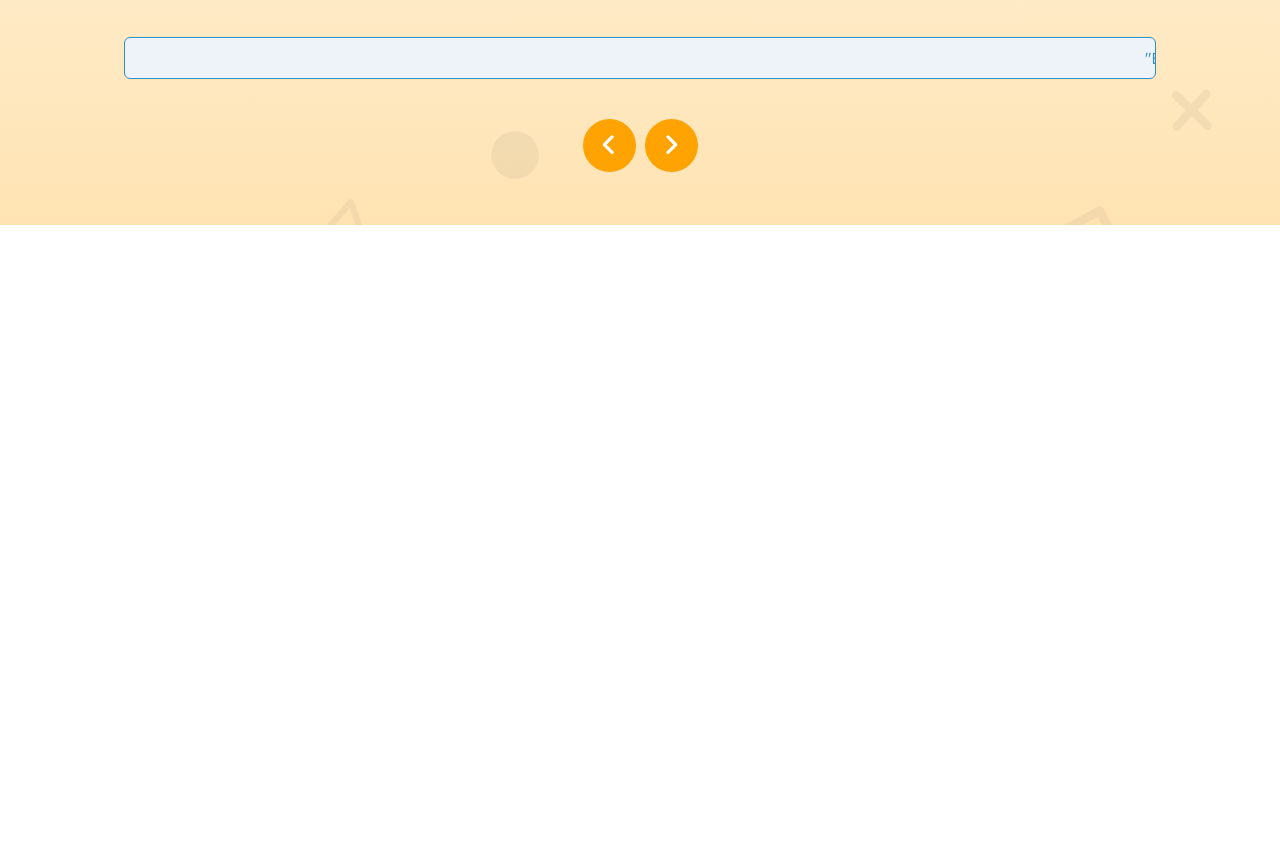
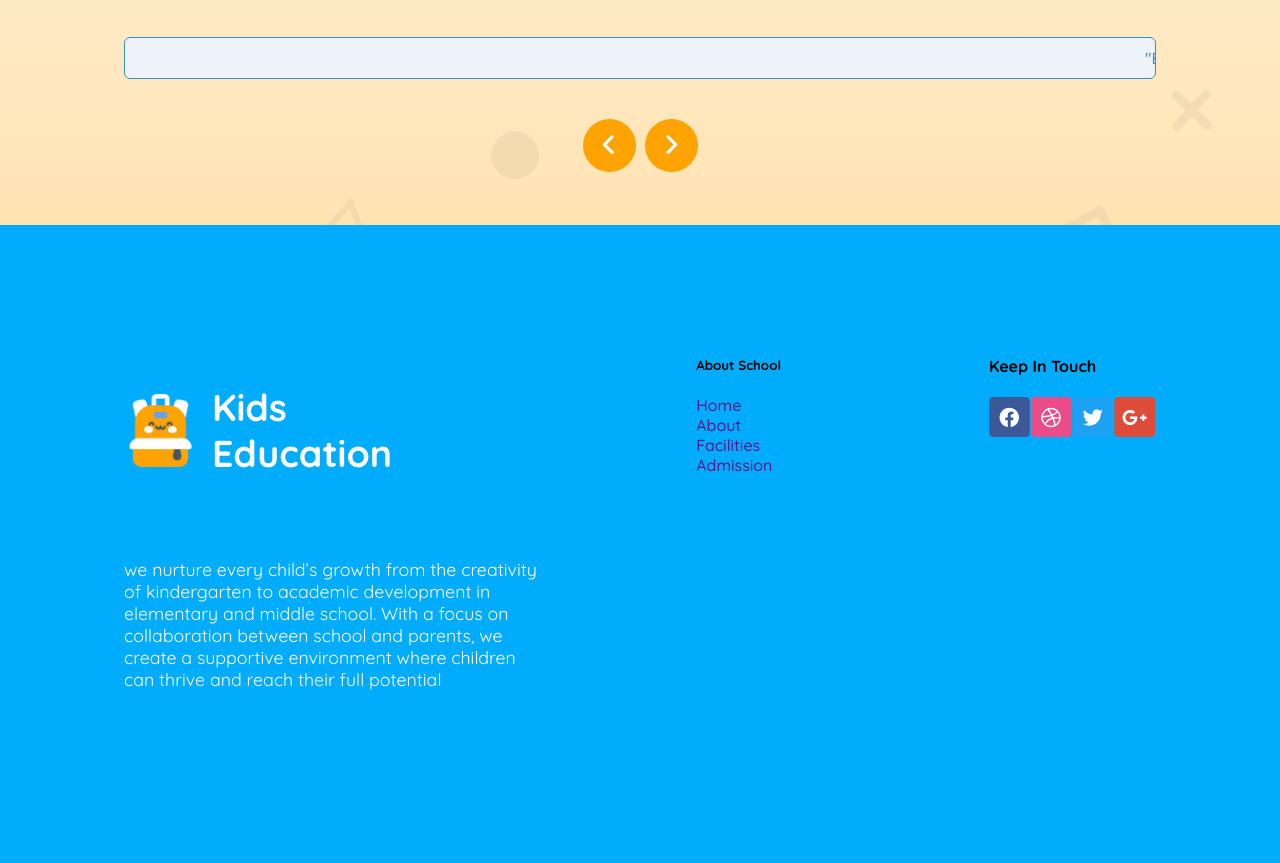
Before and after one commit to nishadmahmud/Kids-School-Website, a plain HTML site: page index.html in a window 1280 px wide. Shown: the part 1272-2135 px from the top of the page. Before the commit the page ends 1497 px from the top, so only its background shows below. Drawn offline with Linux system fonts and the light colour scheme.

Commit message:
footer start

```diff
--- a/index.html
+++ b/index.html
@@ -90,7 +90,37 @@
       </main>
 
       <footer>
-
+         <div class="footer-container container-size">
+            <div class="kids">
+               <div class="education display-flex">
+                  <img src="assets/image.png" alt="" class="education-logo">
+                  <h4 class="written">Kids <br> Education</h4>
+               </div>
+               <p class="kids-description">we nurture every child’s growth from
+                  the creativity of kindergarten to academic development in
+                  elementary and middle school. With a focus on collaboration
+                  between school and parents, we create a supportive environment
+                  where children can thrive and reach their full potential</p>
+            </div>
+            <div class="about">
+               <h5 class="about-schoold">About School</h5>
+               <ul class="link">
+                  <li><a href="">Home</a></li>
+                  <li><a href="">About</a></li>
+                  <li><a href="">Facilities</a></li>
+                  <li><a href="">Admission</a></li>
+               </ul>
+            </div>
+            <div class="social">
+               <h4 class="social-text">Keep In Touch</h4>
+               <div class="social-links display-flex">
+                  <img src="assets/fb.png" alt="" class="link-icon">
+                  <img src="assets/dribble.png" alt="" class="link-icon">
+                  <img src="assets/twitter.png" alt="" class="link-icon">
+                  <img src="assets/google+.png" alt="" class="link-icon">
+               </div>
+            </div>
+         </div>
       </footer>
    </body>
 </html>
--- a/styles/style.css
+++ b/styles/style.css
@@ -2,11 +2,23 @@
 
 body {
   margin: 0px auto;
+  padding: 0;
   /* border: 5px solid black; */
 }
 
 html {
   margin: 0;
+}
+
+ul li {
+  list-style: none;
+  margin-left: 0;
+}
+
+ul {
+  align-items: center;
+  margin-left: 0;
+  padding: 0;
 }
 
 a {
@@ -356,6 +368,48 @@ nav li a {
   margin-bottom: -30px;
 }
 
+/* Stories */
+
+/* Footer */
+
+footer {
+  background-color: rgb(1, 172, 253);
+  margin: 0;
+  padding: 0;
+}
+.footer-container{
+   display: grid;
+   grid-template-columns: 3fr 1fr 1fr;
+   /* justify-content: space-between; */
+   gap: 153px;
+   padding-top: 110px;
+   padding-bottom: 155px;
+}
+.education{
+   justify-content: start;
+   align-items: center;
+   gap: 15px;
+   margin-bottom: 32px;
+}
+
+.education-logo{
+   width: 73px;
+   height: 73px;
+}
+
+.written{
+   color: white;
+   font-size: 2.34rem;
+   font-weight: 700;
+}
+
+.kids-description{
+   color: white;
+   font-size: 1.11rem;
+   font-weight: 400;
+   /* margin-top: 0; */
+}
+
 /* mobile responsive */
 
 @media screen and (max-width: 576px) {
```
Also changed, not shown: assets/image.png (added).
